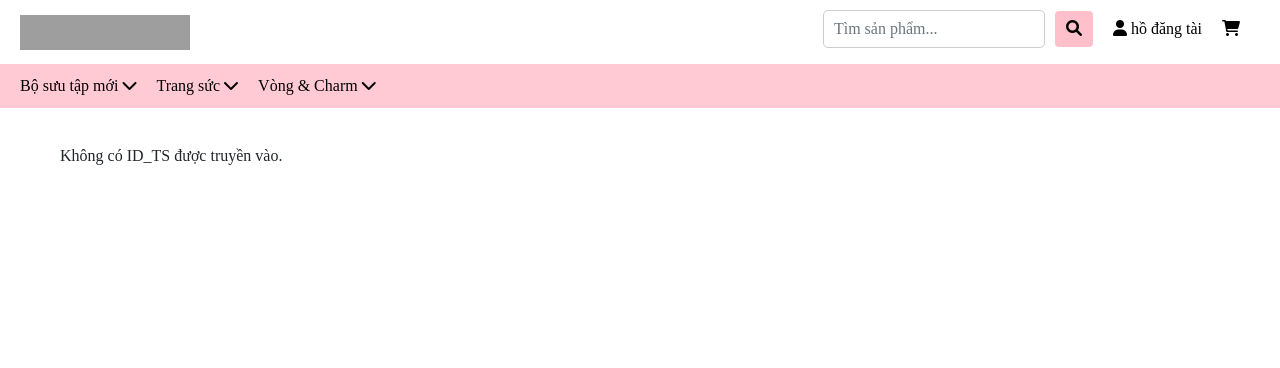
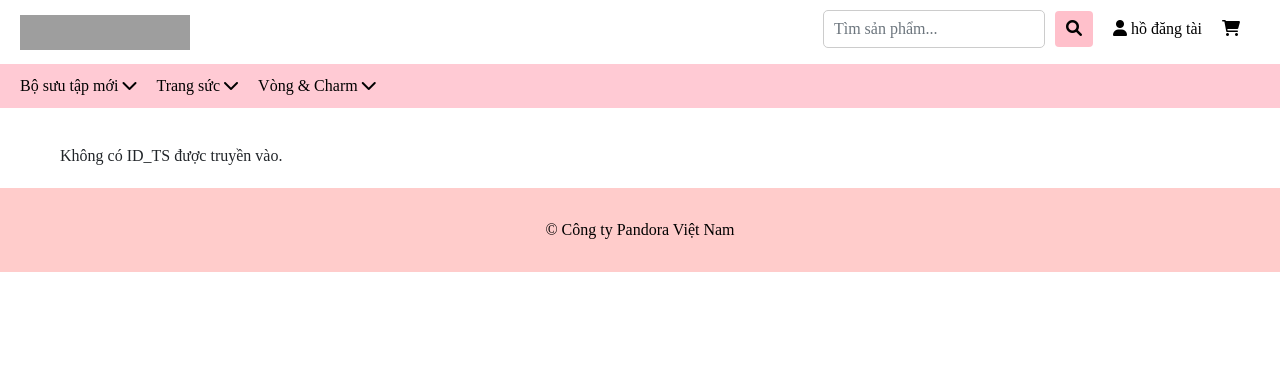
Before and after one commit to HoDangTai/QuanLiTrangSuc_OSS, a PHP site: page /Xemchitiet.php in a window 1280 px wide. Shown: the top 368 px of the page. Run offline with PHP 8.4, Linux system fonts and the light colour scheme; a user stored in the database is signed in; data that the repository does not hold is empty; grey boxes are pictures that could not be loaded.

Commit message:
Update Xemchitiet.php

```diff
--- a/Xemchitiet.php
+++ b/Xemchitiet.php
@@ -302,7 +302,6 @@ body {
 </style>
 
 </head>
-
 <body>
     <header id="new-header" class="stickystack">
         <div class="new-header-top">
@@ -581,3 +580,11 @@ if (isset($_GET['ID_TS'])) {
             $conn->close();
             ?>
         </div>
+    </div>
+<div class="footer">
+        <div class="container">
+            &copy; Công ty Pandora Việt Nam
+        </div>
+    </div>
+</body>
+</html>
```
Lines whose indentation alone changed are shown as unchanged.
